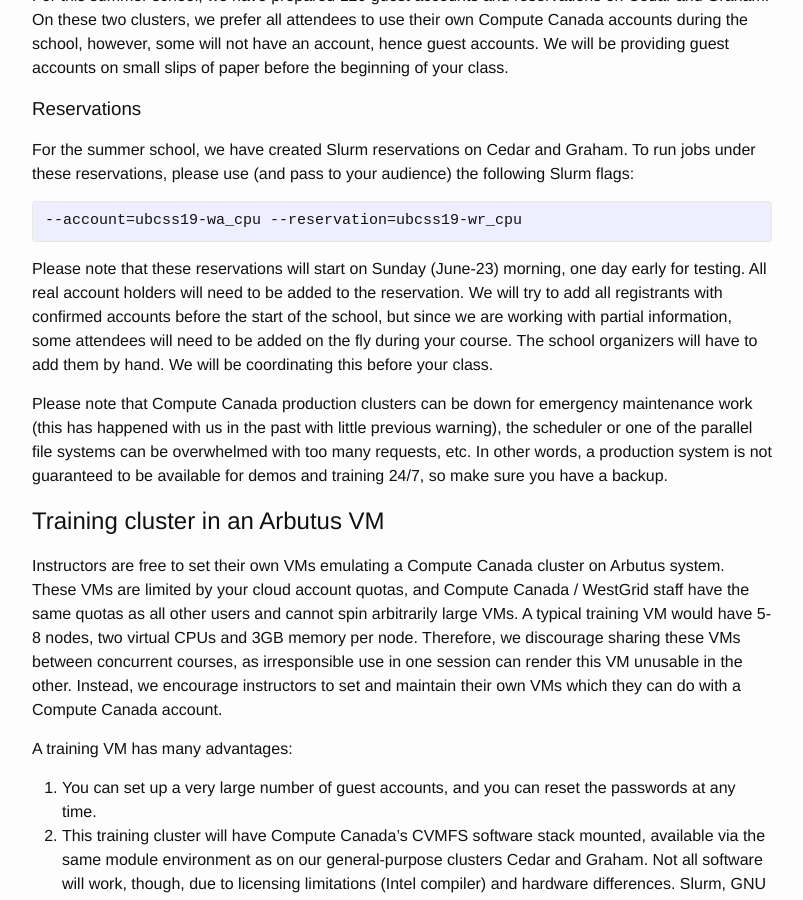
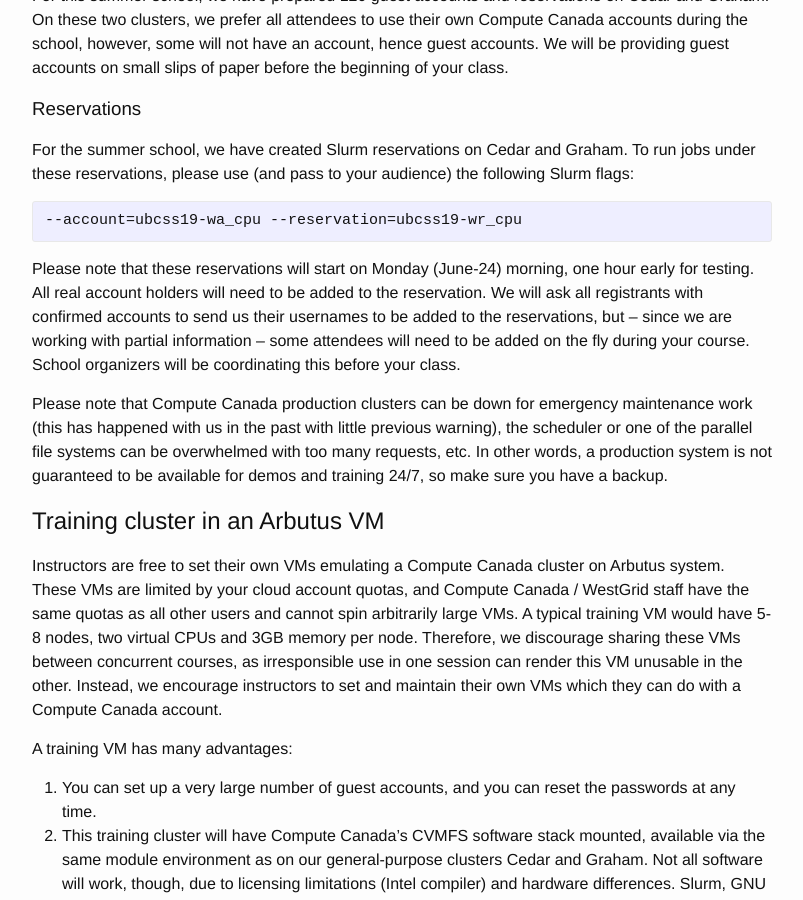
Before and after one commit to WestGrid/ubcSummerSchool2019, a Jekyll site: the page built from 3-forInstructors.md, in a window 1280 px wide and 900 px high, scrolled down 400 px. Shown: the whole window, without its empty margins (238-1041 px from the left). Built offline with Jekyll 4.4.1, drawn with Linux system fonts in a browser that asks for light colours.

Commit message:
2019-Jun-07 11:59

````diff
--- a/3-forInstructors.md
+++ b/3-forInstructors.md
@@ -30,11 +30,11 @@ reservations, please use (and pass to your audience) the following Slurm flags:
 --account=ubcss19-wa_cpu --reservation=ubcss19-wr_cpu
 ```
 
-Please note that these reservations will start on Sunday (June-23) morning, one day early for
-testing. All real account holders will need to be added to the reservation. We will try to add all
-registrants with confirmed accounts before the start of the school, but since we are working with partial
-information, some attendees will need to be added on the fly during your course. The school organizers
-will have to add them by hand. We will be coordinating this before your class.
+Please note that these reservations will start on Monday (June-24) morning, one hour early for
+testing. All real account holders will need to be added to the reservation. We will ask all registrants
+with confirmed accounts to send us their usernames to be added to the reservations, but -- since we are
+working with partial information -- some attendees will need to be added on the fly during your
+course. School organizers will be coordinating this before your class.
 
 Please note that Compute Canada production clusters can be down for emergency maintenance work (this has
 happened with us in the past with little previous warning), the scheduler or one of the parallel file
````
Also changed, not shown: 1-program.md (+3 -12 lines), 2-forAttendees.md (+2 -1 lines).
